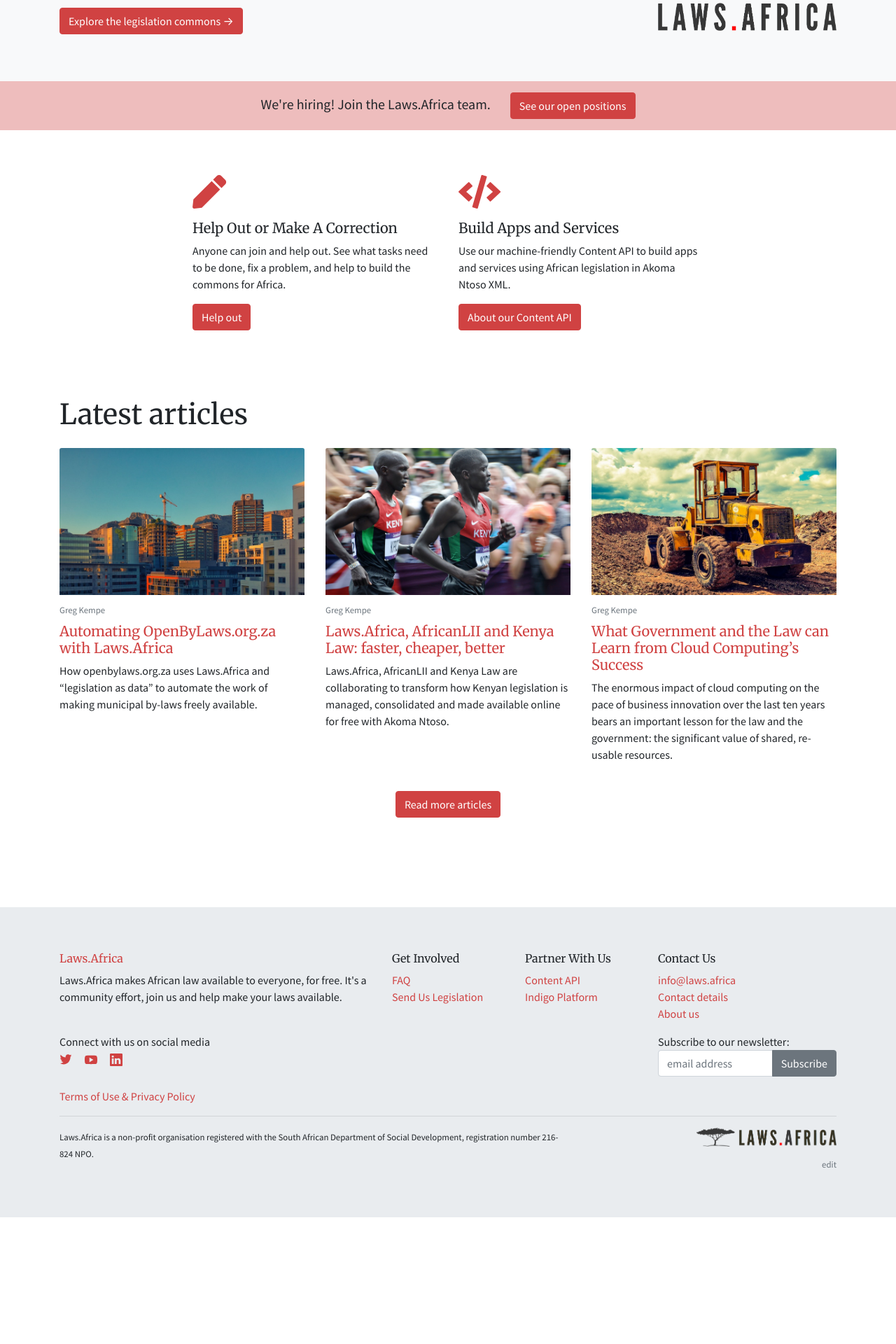
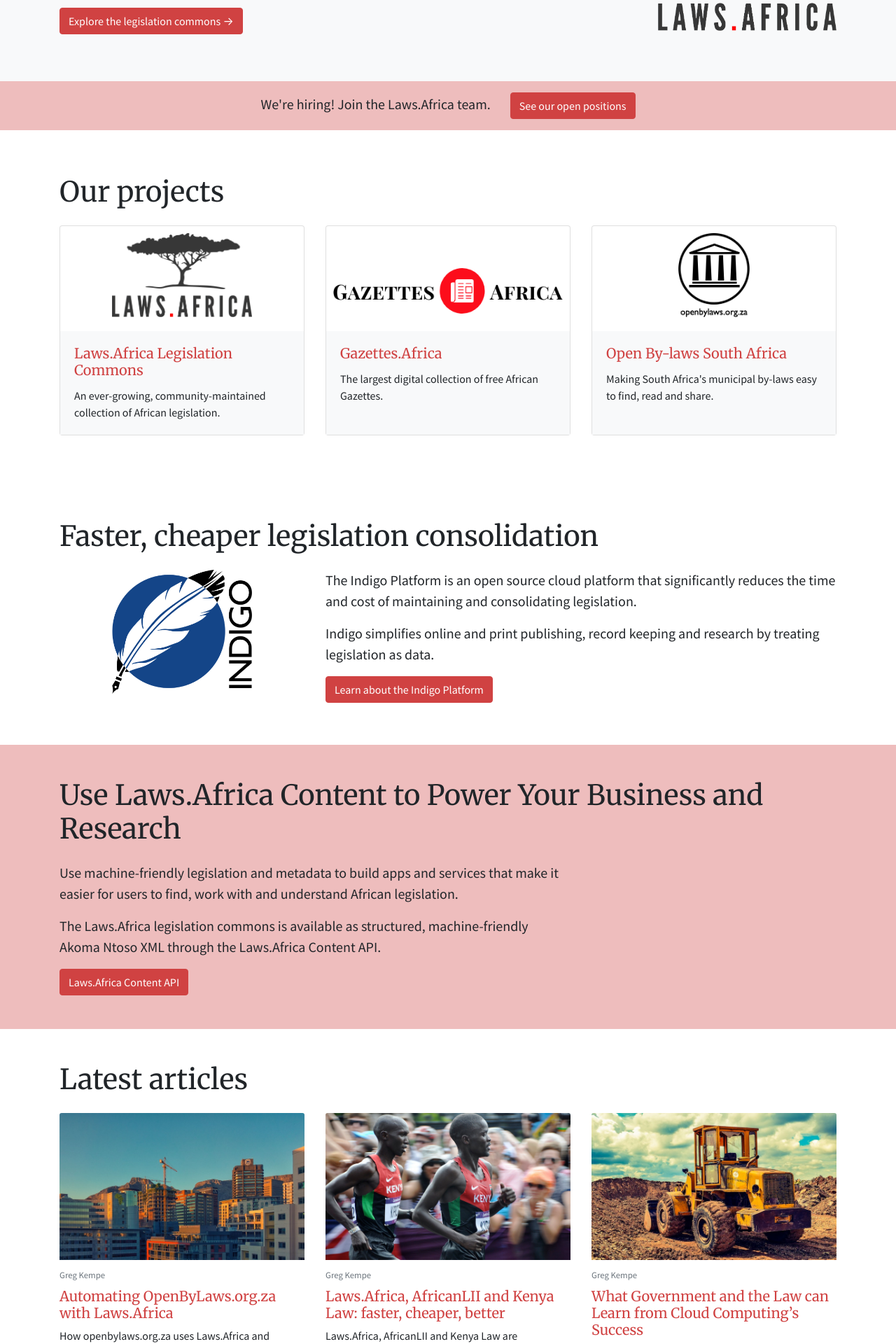
Before and after one commit to laws-africa/laws-africa.github.io, a Jekyll site: the page built from index.html, in a window 1280 px wide. Shown: the part 312-2232 px from the top of the page at 70% size. Built offline with Jekyll 4.4.1, drawn with Linux system fonts in a browser that asks for light colours; nearby versions of some CDN libraries; before the commit the page ends 2051 px from its top, so only the background shows below that.

Commit message:
Homepage updates

```diff
--- a/_sass/_core.scss
+++ b/_sass/_core.scss
@@ -20,3 +20,15 @@
     padding-right: 15px;
   }
 }
+
+.card .card-img-box {
+  height: 150px;
+  padding: 10px;
+  text-align: center;
+
+  img {
+    max-height: 120px;
+    max-width: 100%;
+    width: auto;
+  }
+}
--- a/api/index.markdown
+++ b/api/index.markdown
@@ -1,6 +1,6 @@
 ---
 title: Content API
-lead: The Laws.Africa’s legislation commons is available as structured, machine-friendly
+lead: The Laws.Africa legislation commons is available as structured, machine-friendly
   Akoma Ntoso XML through the Laws.Africa Content API.
 navbar_item: api
 features:
--- a/index.html
+++ b/index.html
@@ -32,19 +32,73 @@
 
 <section class="py-5">
   <div class="container">
-    <div class="row">
-      <div class="col-md-6 col-lg-4 offset-lg-2">
-        <div class="mb-3"><i class="fa fa-pen fa-3x text-primary"></i></div>
-        <h5>Help Out or Make A Correction</h5>
-        <p>Anyone can join and help out. See what tasks need to be done, fix a problem, and help to build the commons for Africa.</p>
-        <a href="https://edit.laws.africa/" class="btn btn-primary" role="button">Help out</a>
+    <h1 class="mb-4">Our projects</h1>
+
+    <div class="card-deck">
+      <div class="card mb-4">
+        <div class="card-img-box">
+          <img src="/img/logo.png" alt="Laws.Africa logo">
+        </div>
+        <div class="card-body bg-light">
+          <h5 class="card-title"><a href="https://edit.laws.africa/">Laws.Africa Legislation Commons</a></h5>
+          <p class="card-text">An ever-growing, community-maintained collection of African legislation.</p>
+        </div>
       </div>
 
-      <div class="col-md-6 col-lg-4">
-        <div class="mb-3"><i class="fa fa-code fa-3x text-primary"></i></div>
-        <h5>Build Apps and Services</h5>
-        <p>Use our machine-friendly Content API to build apps and services using African legislation in Akoma Ntoso XML.</p>
-        <a href="/api/" class="btn btn-primary" role="button">About our Content API</a>
+      <div class="card mb-4">
+        <div class="card-img-box">
+          <img src="/img/gazettes-africa-logo.png" style="margin-top: 50px;" alt="Gazettes.Africa logo">
+        </div>
+        <div class="card-body bg-light">
+          <h5 class="card-title"><a href="https://gazettes.africa/">Gazettes.Africa</a></h5>
+          <p class="card-text">The largest digital collection of free African Gazettes.</p>
+        </div>
+      </div>
+
+      <div class="card mb-4">
+        <div class="card-img-box">
+          <img src="/img/obl-logo.png" alt="Open By-laws logo">
+        </div>
+        <div class="card-body bg-light">
+          <h5 class="card-title"><a href="https://openbylaws.org.za/">Open By-laws South Africa</a></h5>
+          <p class="card-text">Making South Africa's municipal by-laws easy to find, read and share.</p>
+        </div>
+      </div>
+    </div>
+
+  </div>
+</section>
+
+<section class="py-5">
+  <div class="container">
+    <h1 class="mb-4">Faster, cheaper legislation consolidation</h1>
+
+    <div class="row">
+      <div class="col-md-4 text-center mb-4">
+        <img src="/img/indigo/indigo-logo.png" style="width: 200px">
+      </div>
+
+      <div class="col-md-8">
+        <p class="lead">The Indigo Platform is an open source cloud platform that significantly reduces the time and cost of maintaining and consolidating legislation.</p>
+        <p class="lead">Indigo simplifies online and print publishing, record keeping and research by treating legislation as data.</p>
+
+        <a class="btn btn-primary" href="/indigo/">Learn about the Indigo Platform</a>
+      </div>
+    </div>
+  </div>
+</section>
+
+<section class="py-5 bg-lawsafrica-pale-red">
+  <div class="container">
+    <h1 class="mb-4">Use Laws.Africa Content to Power Your Business and Research</h1>
+
+    <div class="row">
+      <div class="col-md-8">
+        <p class="lead">Use machine-friendly legislation and metadata to build apps and services that make it easier for users to find, work with and understand African legislation.</p>
+
+        <p class="lead">The Laws.Africa legislation commons is available as structured, machine-friendly Akoma Ntoso XML through the Laws.Africa Content API.</p>
+
+        <a class="btn btn-primary" href="/api/">Laws.Africa Content API</a>
       </div>
     </div>
   </div>
```
Also changed, not shown: img/gazettes-africa-logo.png (added), img/obl-logo.png (added).
